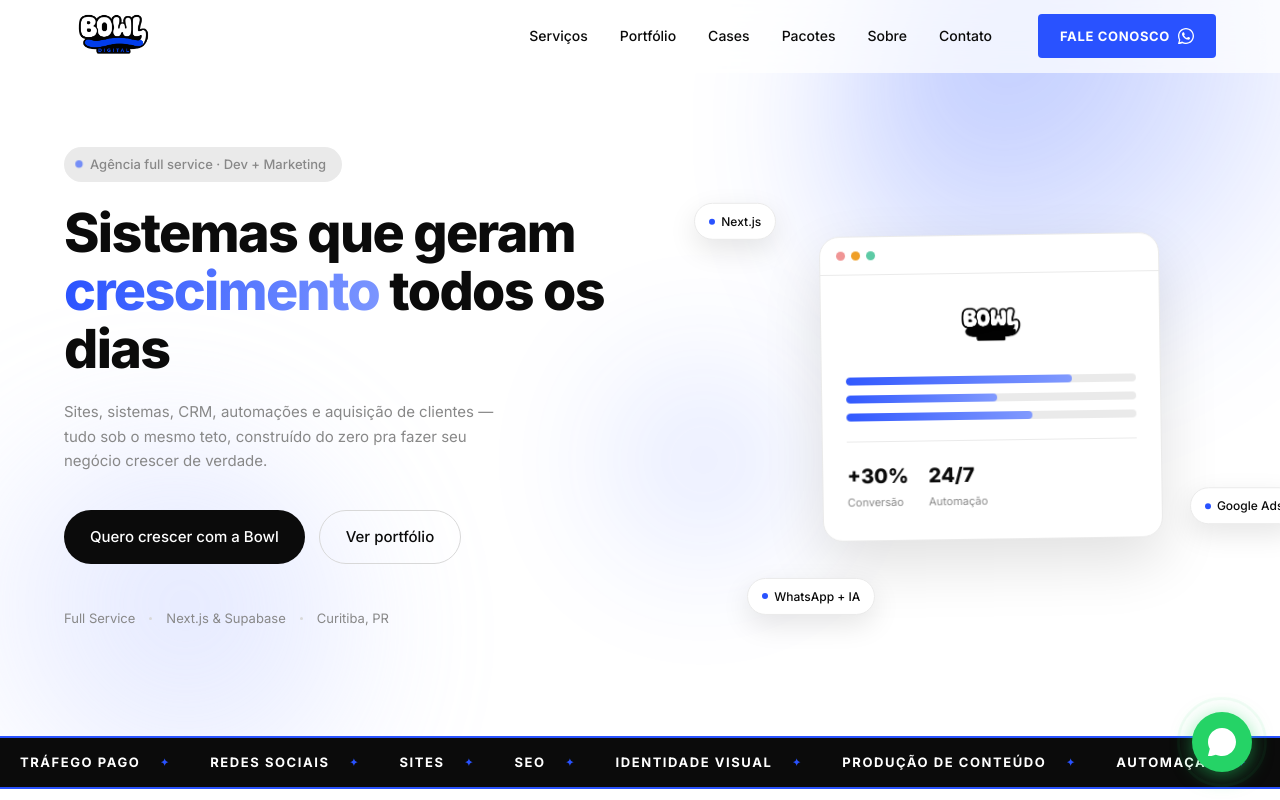
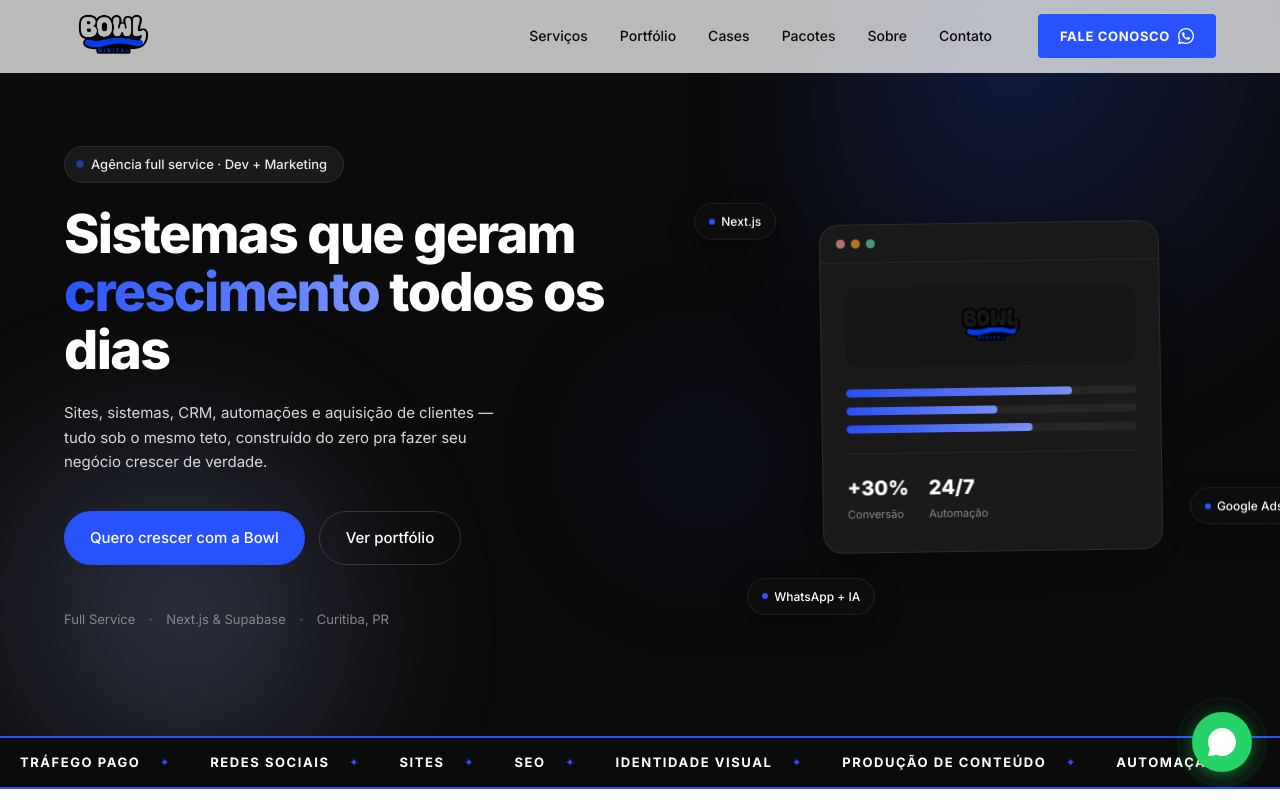
Before and after one commit to comunidadevencedores-lgtm/flip-agency, a Next.js app: page / in a window 1280 px wide. Shown: the top 800 px of the page. Built offline with nearby package versions, Linux system fonts and the light colour scheme.

Commit message:
Update Hero.module.css

```diff
--- a/src/components/sections/Hero.module.css
+++ b/src/components/sections/Hero.module.css
@@ -1,7 +1,7 @@
 .hero {
   position: relative;
   min-height: 92vh;
-  background: var(--white);
+  background: var(--black); /* Modificado para o fundo escuro oficial */
   display: flex;
   align-items: center;
   overflow: hidden;
@@ -20,8 +20,8 @@
 .blob1, .blob2, .blob3 {
   position: absolute;
   border-radius: 50%;
-  filter: blur(70px);
-  opacity: 0.35;
+  filter: blur(80px);
+  opacity: 0.25; /* Suavizado para o fundo escuro */
   will-change: transform;
 }
 
@@ -40,7 +40,7 @@
   bottom: -140px;
   left: -100px;
   background: radial-gradient(circle at 60% 40%, var(--bowl-blue-dim), transparent 70%);
-  opacity: 0.4;
+  opacity: 0.3;
   animation: float2 22s ease-in-out infinite;
 }
 
@@ -50,7 +50,7 @@
   top: 40%;
   left: 42%;
   background: radial-gradient(circle, var(--bowl-blue), transparent 70%);
-  opacity: 0.18;
+  opacity: 0.12;
   animation: float3 26s ease-in-out infinite;
 }
 
@@ -92,8 +92,9 @@
   gap: 8px;
   font-size: 13px;
   font-weight: 500;
-  color: var(--gray-500);
-  background: var(--gray-100);
+  color: var(--gray-100); /* Ajustado para contraste no escuro */
+  background: var(--dark-gray); /* Ajustado para o fundo escuro */
+  border: 1px solid rgba(255, 255, 255, 0.08);
   border-radius: 999px;
   padding: 7px 16px 7px 12px;
   animation: fadeUp 0.6s ease both;
@@ -115,7 +116,7 @@
 .heading {
   font-size: clamp(38px, 4.2vw, 62px);
   font-weight: 800;
-  color: var(--black);
+  color: var(--white); /* Texto principal agora é branco */
   margin: 22px 0 22px;
   line-height: 1.08;
   letter-spacing: -0.03em;
@@ -131,7 +132,7 @@
 
 .sub {
   font-size: clamp(15px, 1.1vw, 18px);
-  color: var(--gray-500);
+  color: var(--gray-200); /* Cor de leitura suave sobre fundo escuro */
   max-width: 460px;
   line-height: 1.65;
   margin-bottom: 36px;
@@ -157,24 +158,25 @@
 }
 
 .btnPrimary {
-  background: var(--black);
+  background: var(--bowl-blue); /* Botão principal ganha o azul de destaque */
   color: var(--white);
 }
 
 .btnPrimary:hover {
-  background: var(--bowl-blue);
+  background: var(--bowl-blue-hover);
   transform: translateY(-2px);
-  box-shadow: 0 12px 24px rgba(41, 82, 255, 0.25);
+  box-shadow: 0 12px 24px rgba(41, 82, 255, 0.35);
 }
 
 .btnGhost {
   background: transparent;
-  color: var(--black);
-  border: 1.5px solid var(--gray-200);
+  color: var(--white); /* Texto branco no fantasma */
+  border: 1.5px solid rgba(255, 255, 255, 0.15);
 }
 
 .btnGhost:hover {
-  border-color: var(--black);
+  border-color: var(--bowl-blue);
+  color: var(--bowl-blue-dim);
   transform: translateY(-2px);
 }
 
@@ -192,7 +194,7 @@
   width: 3px;
   height: 3px;
   border-radius: 50%;
-  background: var(--gray-200);
+  background: rgba(255, 255, 255, 0.15);
   font-style: normal;
 }
 
@@ -208,10 +210,10 @@
 .card {
   position: relative;
   width: 340px;
-  background: var(--white);
-  border: 1px solid var(--gray-100);
+  background: var(--dark-gray); /* Card passa a ser cinza escuro */
+  border: 1px solid rgba(255, 255, 255, 0.08);
   border-radius: 20px;
-  box-shadow: 0 24px 60px rgba(11, 11, 11, 0.12);
+  box-shadow: 0 24px 60px rgba(0, 0, 0, 0.4);
   overflow: hidden;
   animation: floatCard 6s ease-in-out infinite, fadeIn 0.8s 0.2s ease both;
 }
@@ -225,19 +227,19 @@
   display: flex;
   gap: 6px;
   padding: 14px 16px;
-  border-bottom: 1px solid var(--gray-100);
+  border-bottom: 1px solid rgba(255, 255, 255, 0.06);
 }
 
 .dot {
   width: 9px;
   height: 9px;
   border-radius: 50%;
-  background: var(--gray-200);
+  opacity: 0.4;
 }
 
-.dot[data-c="1"] { background: #F09595; }
-.dot[data-c="2"] { background: #EF9F27; }
-.dot[data-c="3"] { background: #5DCAA5; }
+.dot[data-c="1"] { background: #F09595; opacity: 0.7; }
+.dot[data-c="2"] { background: #EF9F27; opacity: 0.7; }
+.dot[data-c="3"] { background: #5DCAA5; opacity: 0.7; }
 
 .cardBody {
   padding: 24px 24px 28px;
@@ -247,19 +249,22 @@
   display: flex;
   justify-content: center;
   margin-bottom: 22px;
+  background: rgba(0, 0, 0, 0.15);
+  padding: 12px;
+  border-radius: 12px;
 }
 
 .logoImg {
   width: auto;
   height: 56px;
   object-fit: contain;
-  filter: brightness(0);
+  filter: brightness(1); /* Mantém a logo legível */
 }
 
 .barRow {
   width: 100%;
   height: 8px;
-  background: var(--gray-100);
+  background: rgba(255, 255, 255, 0.05);
   border-radius: 999px;
   margin-bottom: 10px;
   overflow: hidden;
@@ -283,7 +288,7 @@
   gap: 20px;
   margin-top: 20px;
   padding-top: 18px;
-  border-top: 1px solid var(--gray-100);
+  border-top: 1px solid rgba(255, 255, 255, 0.06);
 }
 
 .miniStats div {
@@ -295,7 +300,7 @@
 .miniStats strong {
   font-size: 20px;
   font-weight: 800;
-  color: var(--black);
+  color: var(--white);
 }
 
 .miniStats span {
@@ -309,14 +314,15 @@
   display: flex;
   align-items: center;
   gap: 6px;
-  background: var(--white);
-  border: 1px solid var(--gray-100);
-  box-shadow: 0 10px 28px rgba(11, 11, 11, 0.1);
+  background: rgba(15, 15, 15, 0.85); /* Efeito fosco dark */
+  backdrop-filter: blur(10px);
+  border: 1px solid rgba(255, 255, 255, 0.08);
+  box-shadow: 0 10px 28px rgba(0, 0, 0, 0.4);
   border-radius: 999px;
   padding: 8px 14px;
   font-size: 12px;
   font-weight: 500;
-  color: var(--black);
+  color: var(--white);
   white-space: nowrap;
 }
 
```
